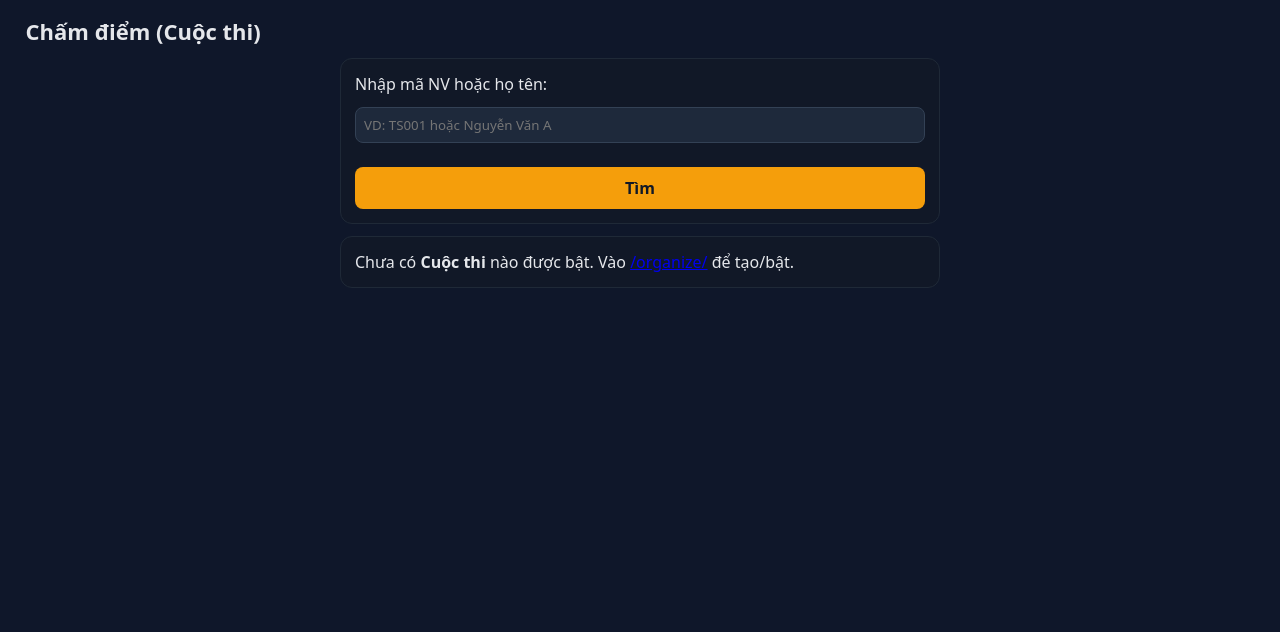
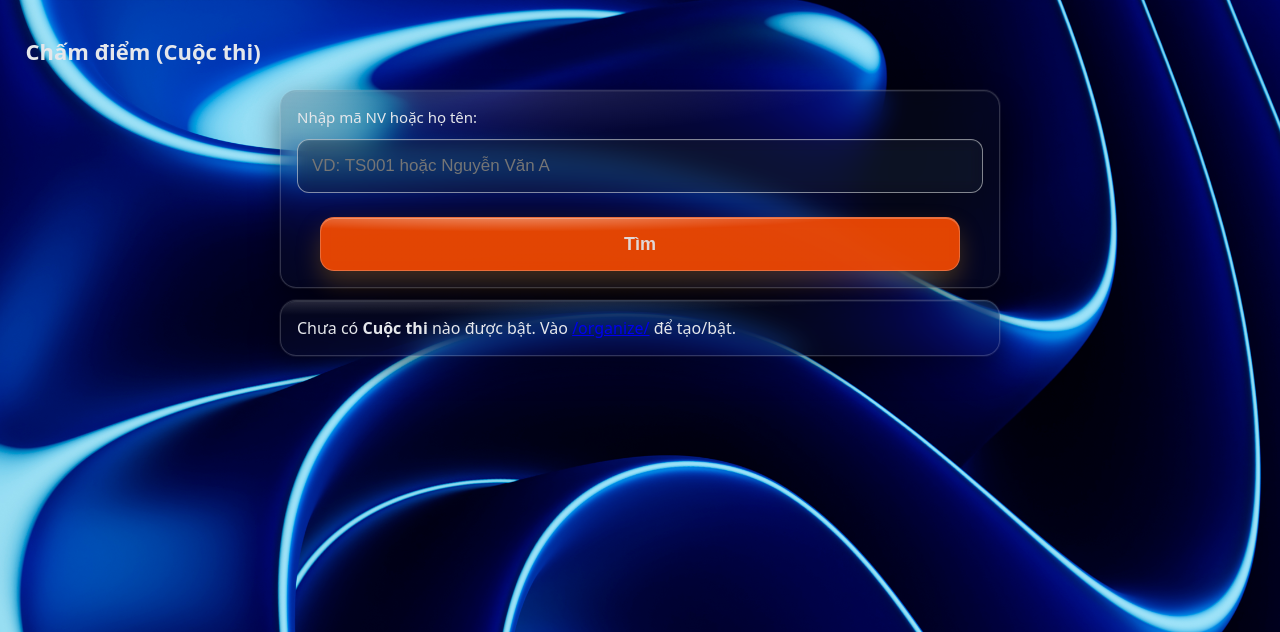
Before and after one commit to trongkhanhlee26/BTV, a Django app: template backend/core/templates/score/index.html in a window 1280 px wide. Shown: the top 632 px of the page. Run offline with Django 5.2, Linux system fonts and the light colour scheme; the template is opened without the code that fills it, so the values that code supplies are empty.

Commit message:
update liquid glass UI

```diff
--- a/backend/core/templates/score/index.html
+++ b/backend/core/templates/score/index.html
@@ -8,7 +8,7 @@
   <meta name="viewport" content="width=device-width, initial-scale=1">
   <style>
     body {
-      background: #0f172a;
+      background: url("{% static 'pics/bk3.jpg' %}") center/cover no-repeat fixed;
       color: #e5e7eb;
       font-family: system-ui, Segoe UI, Roboto
     }
@@ -16,73 +16,185 @@
     /* nới rộng vùng nội dung ra gần mép 2 bên */
       .container{
         max-width: 96vw;
-        margin: 16px auto;
+        margin: 36px auto;
         padding: 0 12px;
       }
-      input,
-      select,
-      button {
-        font-family: inherit;
-      }
-
-
-    /* form filter: mặc định cho phép xuống dòng (mobile), desktop thì giữ 1 hàng */
-    .row--filters{ flex-wrap: wrap; }
-    @media (min-width: 1024px){
-      .row--filters{ flex-wrap: nowrap; }
-    }
-
 
     h1 {
       font-size: 22px;
-      margin: 0 0 12px
+      margin: 0 0 24px;
     }
 
+    :root {
+      --control-h: 50px;
+      --font-base: 16px;
+    }
+
+    @media (min-width: 1024px){
+      :root {
+        --control-h: 54px;
+        --font-base: 17px;
+      }
+    }
+
+    /* === Inputs trên nền kính === */
     .input {
-      background: #1e293b;
+      background: rgba(30, 41, 59, 0.28);
       color: #e5e7eb;
-      border: 1px solid #334155;
-      border-radius: 8px;
-      padding: 8px;
+      border: 1px solid rgba(255, 255, 255, 0.489);
+      border-radius: 12px;
+      padding: 12px 14px;
       width: 100%;
       box-sizing: border-box;
+      font-size: var(--font-base);
+      height: var(--control-h);
+      line-height: calc(var(--control-h) - 2px);
+
+      -webkit-backdrop-filter: blur(8px) saturate(115%);
+      backdrop-filter: blur(8px) saturate(115%);
+      box-shadow: inset 0 1px 0 rgba(255, 255, 255, 0.06);
     }
+
+    .input:focus {
+      outline: none;
+      border-color: rgba(250, 204, 21, 0.55);
+      box-shadow:
+        0 0 0 3px rgba(245, 158, 11, 0.18),
+        inset 0 1px 0 rgba(255, 255, 255, 0.08);
+    }
+
+    /* Select trong wrap vẫn giữ kích thước như cũ */
+    .select-wrap > select {
+      border: none;
+      color: inherit;
+    }
+
     .field { width: 100%; }
 
+    .select-wrap {
+      position: relative;
+      width: 100%;
+      overflow: hidden;
+    }
+
+    .select-wrap > select option {
+      white-space: normal;
+      color: #303131;
+    }
+
+    @media (max-width: 768px){
+      .select-wrap > select {
+        max-width: 100vw;
+      }
+    }
+
+    /* === Glass Button === */
     .btn {
-      background: #f59e0b;
-      color: #111827;
-      border: none;
-      border-radius: 8px;
+      position: relative;
+      background: linear-gradient(
+        180deg,
+        rgba(253, 76, 0, 0.893) 100%,
+        rgb(250, 244, 86) 0%/* vàng nhạt */
+
+      );
+      color: #e0d7d7;
+      border: 1px solid rgba(255, 255, 255, 0.22);
+      border-radius: 14px;
       padding: 10px 14px;
-      font-weight: 600;
+      font-weight: 700;
       cursor: pointer;
-      width: 100%;          /* full width button */
-      max-width: 600px;     /* khớp max-width của .card */
-      margin: 12px auto 0;  /* căn giữa */
+      width: 100%;
+      max-width: 640px;
+      margin: 12px auto 0;
       display: block;
       text-align: center;
-      font-size: 16px;
-      transition: all 0.2s ease-in-out;
+      font-size: calc(var(--font-base) + 1px);
+      transition: transform 0.12s ease, box-shadow 0.2s ease;
+      height: var(--control-h);
+
+      -webkit-backdrop-filter: blur(8px) saturate(130%);
+      backdrop-filter: blur(8px) saturate(130%);
+      box-shadow:
+        0 12px 24px rgba(245, 158, 11, 0.25),
+        inset 0 1px 0 rgba(255, 255, 255, 0.25);
     }
 
+    .btn::after {
+      /* highlight gợn kính */
+      content: "";
+      position: absolute;
+      inset: 0;
+      border-radius: inherit;
+      background: radial-gradient(120% 80% at 30% -10%,
+        rgba(255,255,255,0.45), rgba(255,255,255,0.0) 45%);
+      pointer-events: none;
+    }
+
+    .btn:hover {
+      transform: translateY(-1px);
+      box-shadow:
+        0 16px 30px rgba(245, 158, 11, 0.30),
+        inset 0 1px 0 rgba(255, 255, 255, 0.3);
+    }
+
+    .btn:active { transform: translateY(0); }
+
+
+    /* === Glass Card (form + kết quả) === */
     .card {
-      background: #111827;
-      border: 1px solid #1f2937;
-      border-radius: 12px;
-      padding: 14px;
+      position: relative;
+      /* lớp kính trong suốt */
+      background: rgba(17, 24, 39, 0.28);            /* #111827 ~ slate-900 nhưng trong suốt */
+      border: 1px solid rgba(255, 255, 255, 0.18);
+      border-radius: 16px;
+      padding: 16px;
       margin-top: 12px;
       box-sizing: border-box;
       width: 100%;
-      max-width: 600px;     /* giới hạn chiều rộng desktop */
+      max-width: 720px;                               /* hơi rộng hơn để đẹp trên desktop */
       margin-left: auto;
       margin-right: auto;
+
+      /* kính mờ */
+      -webkit-backdrop-filter: blur(14px) saturate(120%);
+      backdrop-filter: blur(14px) saturate(120%);
+
+      /* ánh sáng & chiều sâu */
+      box-shadow:
+        0 12px 30px rgba(0, 0, 0, 0.45),
+        inset 0 1px 0 rgba(255, 255, 255, 0.06);
+
+      /* viền trong sáng hơn như cạnh kính */
+      outline: 1px solid rgba(255, 255, 255, 0.06);
     }
+
+    /* vệt highlight nhẹ phía trên như kính */
+    .card::before {
+      content: "";
+      position: absolute;
+      inset: 0;
+      border-radius: inherit;
+      background: radial-gradient(120% 60% at 10% -10%,
+                  rgba(255, 255, 255, 0.20),
+                  rgba(255, 255, 255, 0.06) 40%,
+                  transparent 60%);
+      pointer-events: none;
+      mix-blend-mode: screen;
+    }
+
+    /* fallback nếu trình duyệt không hỗ trợ backdrop-filter */
+    @supports not ((backdrop-filter: blur(10px)) or (-webkit-backdrop-filter: blur(10px))) {
+      .card {
+        background: rgba(17, 24, 39, 0.75);
+      }
+    }
+
 
     .card label {
       display: block;
       margin-bottom: 4px;
       font-weight: 500;
+      font-size: 15px;
     }
 
 
--- a/backend/examsite/settings.py
+++ b/backend/examsite/settings.py
@@ -22,6 +22,9 @@ BASE_DIR = Path(__file__).resolve().parent.parent
 # SECURITY WARNING: keep the secret key used in production secret!
 SECRET_KEY = os.environ.get("SECRET_KEY", "django-insecure-dev-key")
 DEBUG = os.environ.get("DEBUG", "0") == "1"
+SECURE_PROXY_SSL_HEADER = ("HTTP_X_FORWARDED_PROTO", "https")
+SESSION_COOKIE_SECURE = True   # nếu bạn truy cập site qua https
+CSRF_COOKIE_SECURE = True      # nếu bạn truy cập site qua https
 
 
 ALLOWED_HOSTS = os.environ.get("ALLOWED_HOSTS", "*").split(",")
```
Also changed, not shown: other parts of backend/core/templates/score/index.html (+107 -37 lines), backend/core/static/core/score.js (+43 -6 lines), backend/core/views_score.py (+41 -12 lines). Lines whose indentation alone changed are shown as unchanged.
